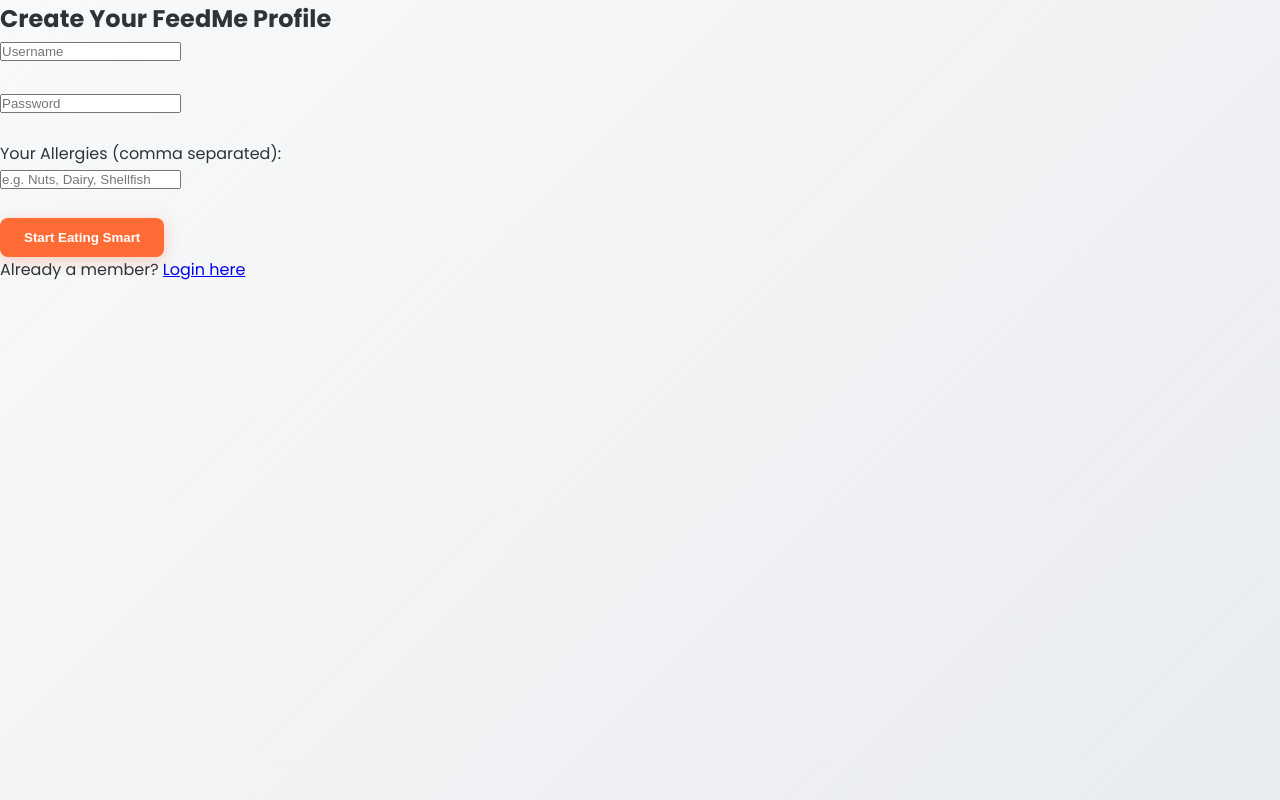
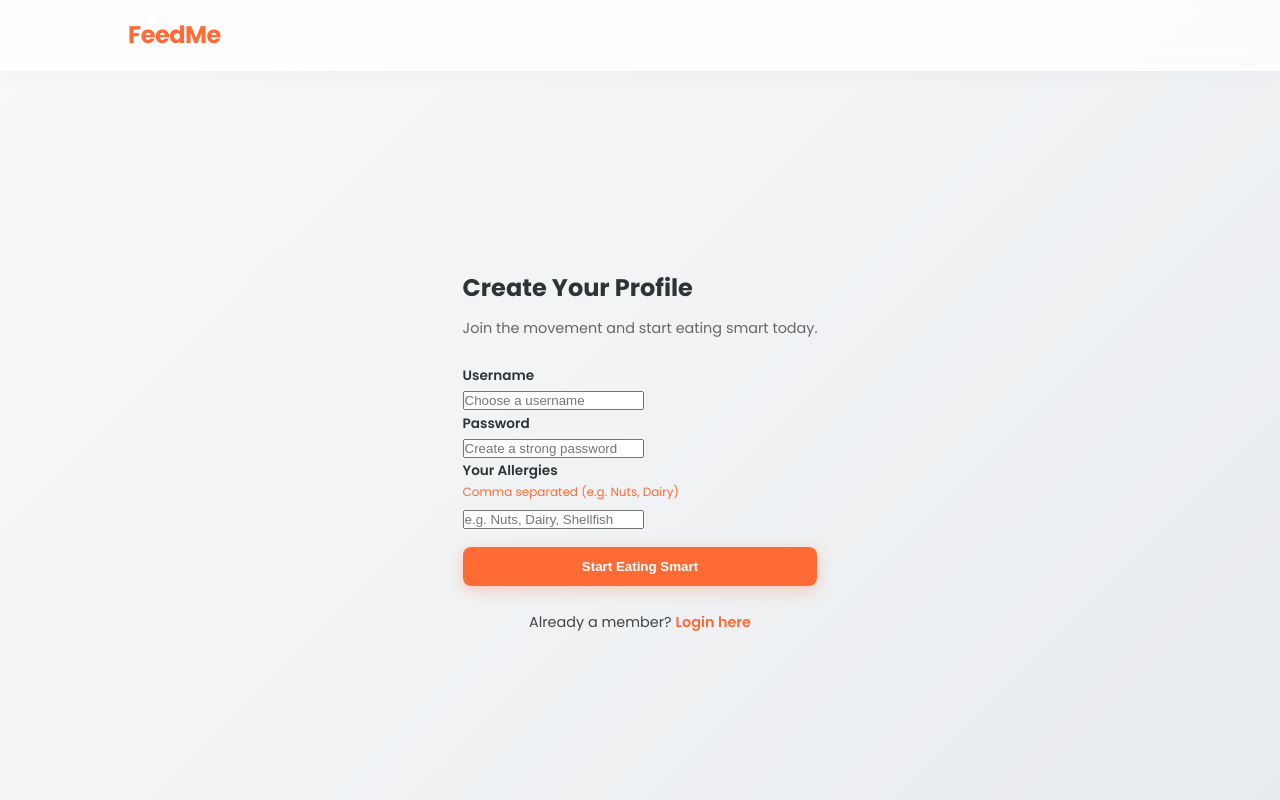
Before and after one commit to Solomonn08/FeedMeProject, a Flask app: page /register in a window 1280 px wide. Run offline with Flask 3, Linux system fonts and the light colour scheme.

Commit message:
Refactor register.html for improved layout and styles

```diff
--- a/templates/register.html
+++ b/templates/register.html
@@ -1,18 +1,41 @@
 <!DOCTYPE html>
-<html>
+<html lang="en">
 <head>
+    <meta charset="UTF-8">
+    <meta name="viewport" content="width=device-width, initial-scale=1.0">
+    <title>FeedMe - Join the Movement</title>
     <link rel="stylesheet" href="{{ url_for('static', filename='style.css') }}">
+</head>
+<body>
 
-    <title>FeedMe - Join the Movement</title></head>
-<body>
-    <h2>Create Your FeedMe Profile</h2>
-    <form method="POST">
-        <input name="username" placeholder="Username" required><br><br>
-        <input name="password" type="password" placeholder="Password" required><br><br>
-        <label>Your Allergies (comma separated):</label><br>
-        <input name="allergies" placeholder="e.g. Nuts, Dairy, Shellfish"><br><br>
-        <button type="submit">Start Eating Smart</button>
-    </form>
-    <p>Already a member? <a href="/login">Login here</a></p>
+    <nav>
+        <h1>FeedMe</h1>
+    </nav>
+
+    <div class="container" style="display: flex; justify-content: center; align-items: center; min-height: 85vh; padding: 20px 0;">
+
+        <form method="POST" style="max-width: 450px;">
+            <h2 style="margin-bottom: 10px;">Create Your Profile</h2>
+            <p style="color: #666; margin-bottom: 25px; font-size: 0.9rem;">Join the movement and start eating smart today.</p>
+
+            <label style="display: block; text-align: left; font-size: 0.85rem; font-weight: 600;">Username</label>
+            <input name="username" placeholder="Choose a username" required>
+
+            <label style="display: block; text-align: left; font-size: 0.85rem; font-weight: 600;">Password</label>
+            <input name="password" type="password" placeholder="Create a strong password" required>
+
+            <label style="display: block; text-align: left; font-size: 0.85rem; font-weight: 600;">Your Allergies</label>
+            <p style="font-size: 0.75rem; color: #ff6b35; margin-bottom: 5px; text-align: left;">Comma separated (e.g. Nuts, Dairy)</p>
+            <input name="allergies" placeholder="e.g. Nuts, Dairy, Shellfish">
+
+            <button type="submit" style="width: 100%; margin-top: 15px;">Start Eating Smart</button>
+
+            <p style="margin-top: 25px; font-size: 0.9rem; color: #444; text-align: center;">
+                Already a member? <a href="/login" style="color: var(--primary); font-weight: 600; text-decoration: none;">Login here</a>
+            </p>
+        </form>
+
+    </div>
+
 </body>
 </html>
```
